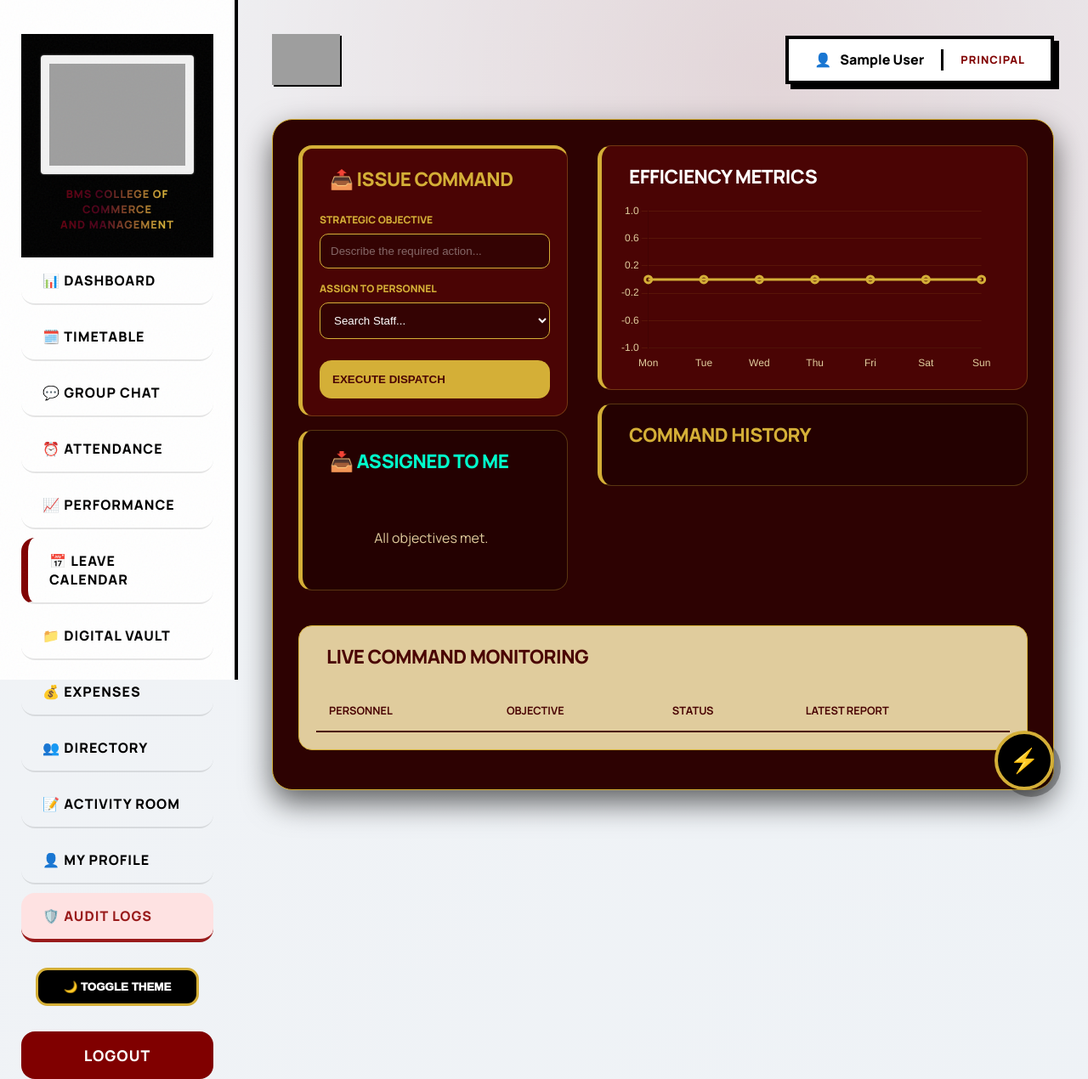
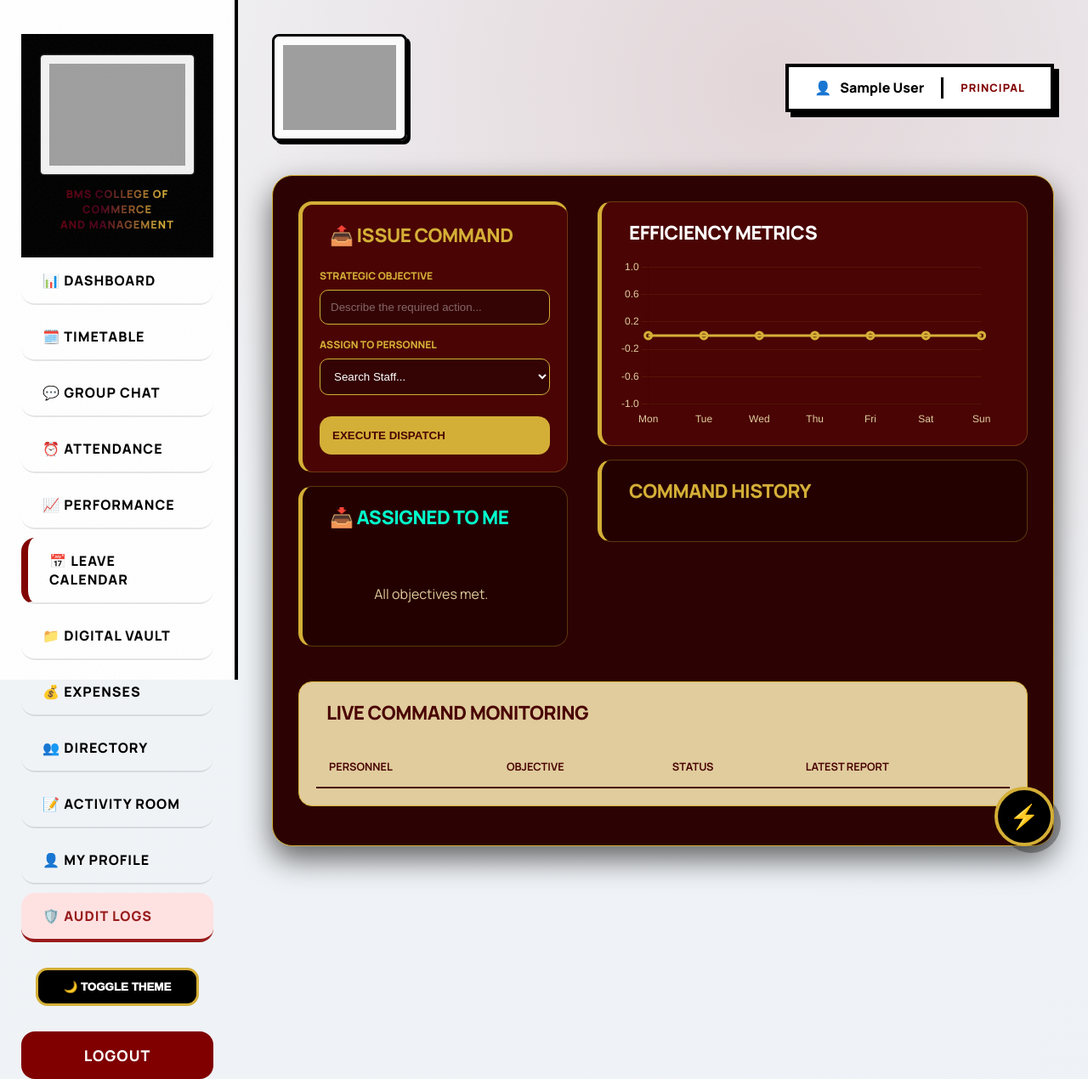
Before and after one commit to pk7745/erp, a Flask app: page /activity_room in a window 1280 px wide. Shown: the whole page at 85% size. Run offline with Flask 3, Linux system fonts and the light colour scheme; the visitor is signed in with stand-in values (Sample User, id 1); data comes from the database, SQL or seed files in the repository; data that the repository does not hold is empty; some libraries are stand-ins or nearby versions; grey boxes are pictures that could not be loaded.

Commit message:
Update base.html

```diff
--- a/templates/base.html
+++ b/templates/base.html
@@ -223,7 +223,9 @@
 
     <div class="main">
         <div style="display: flex; justify-content: space-between; align-items: center; margin-bottom: 40px;">
-            <img src="https://www.bmsccm.ac.in/img/ll.png" alt="BMSCCM Logo" style="height: 60px; width: auto; filter: drop-shadow(2px 2px 0px #000);">
+            <div style="padding: 10px; background: rgba(255,255,255,0.8); border: 3px solid #000; box-shadow: 4px 4px 0px #000; border-radius: 8px;">
+                <img src="https://www.bmsccm.ac.in/img/ll.png" alt="BMSCCM Logo" style="height: 100px; width: auto; display: block;">
+            </div>
 
             {% if session['name'] %}
             <div style="display: flex; align-items: center; gap: 20px; background: #fff; padding: 12px 30px; border: 4px solid #000; box-shadow: 6px 6px 0px #000;">
```
